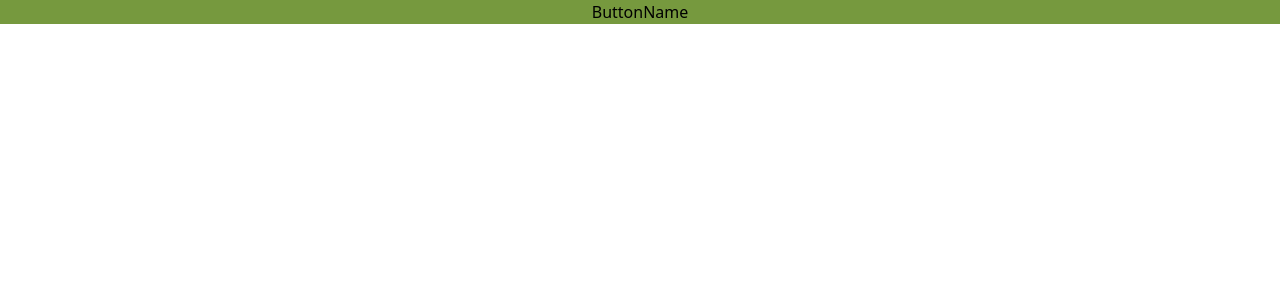
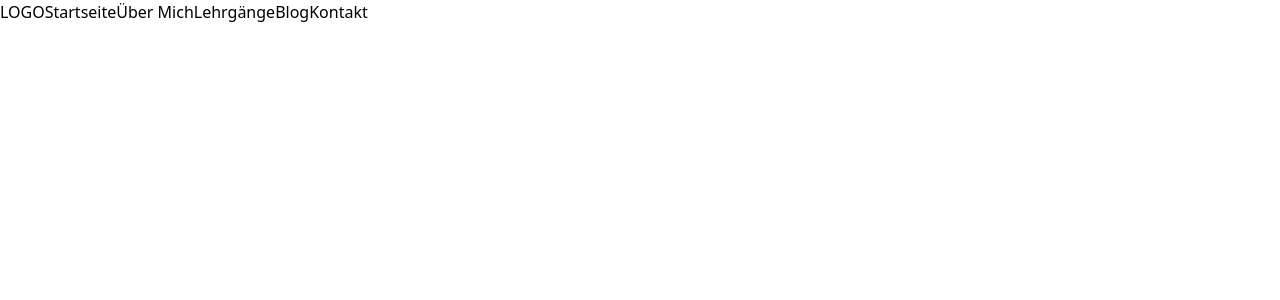
Before and after one commit to ExziiL/besserTischtennis, a React (Create React App) app: page / in a window 1280 px wide. Shown: the top 300 px of the page. Built offline with nearby package versions, Linux system fonts and the light colour scheme.

Commit message:
pre vite

```diff
--- a/package.json
+++ b/package.json
@@ -21,7 +21,9 @@
 		"start": "craco start",
 		"build": "craco build",
 		"test": "craco test",
-		"eject": "react-scripts eject"
+		"eject": "react-scripts eject",
+		"dev": "TAILWIND_MODE=watch postcss -i tailwind.css -o build.css --watch",
+		"build2": "postcss -i tailwind.css -o build.css --minify"
 	},
 	"eslintConfig": {
 		"extends": [
--- a/src/App.css
+++ /dev/null
@@ -1,38 +0,0 @@
-.App {
-  text-align: center;
-}
-
-.App-logo {
-  height: 40vmin;
-  pointer-events: none;
-}
-
-@media (prefers-reduced-motion: no-preference) {
-  .App-logo {
-    animation: App-logo-spin infinite 20s linear;
-  }
-}
-
-.App-header {
-  background-color: #282c34;
-  min-height: 100vh;
-  display: flex;
-  flex-direction: column;
-  align-items: center;
-  justify-content: center;
-  font-size: calc(10px + 2vmin);
-  color: white;
-}
-
-.App-link {
-  color: #61dafb;
-}
-
-@keyframes App-logo-spin {
-  from {
-    transform: rotate(0deg);
-  }
-  to {
-    transform: rotate(360deg);
-  }
-}
--- a/src/App.tsx
+++ b/src/App.tsx
@@ -1,11 +1,11 @@
 import React from 'react';
-import './App.css';
-import Button from './components/atoms/Button/Button';
+
+import NavBar from './components/sections/NavBar/NavBar';
 
 function App() {
 	return (
-		<div className="App bg-[#76993e]">
-			<Button name="ButtonName" />
+		<div className="">
+			<NavBar />
 		</div>
 	);
 }
--- /dev/null
+++ b/src/components/molecules/Navigation/Navigation.tsx
@@ -0,0 +1,19 @@
+import React, { FC } from 'react';
+
+export interface INavigation {}
+
+const Navigation: FC<INavigation> = () => {
+	return (
+		<nav className="flex">
+			<ul className="flex">
+				<li>Startseite</li>
+				<li>Über Mich</li>
+				<li>Lehrgänge</li>
+				<li>Blog</li>
+				<li>Kontakt</li>
+			</ul>
+		</nav>
+	);
+};
+
+export default Navigation;
--- /dev/null
+++ b/src/components/sections/NavBar/NavBar.tsx
@@ -0,0 +1,18 @@
+import React, { FC } from 'react';
+
+import Navigation from '../../../components/molecules/Navigation/Navigation';
+
+export interface INavBar {
+	// data: any;
+}
+
+const NavBar: FC<INavBar> = () => {
+	return (
+		<div className="flex">
+			<div className="">LOGO</div>
+			<Navigation />
+		</div>
+	);
+};
+
+export default NavBar;
--- /dev/null
+++ b/src/react-app-env.d.ts
@@ -0,0 +1 @@
+/// <reference types="react-scripts" />
```
Also changed, not shown: 1 other file (tests, documents, lock files or other folders).
